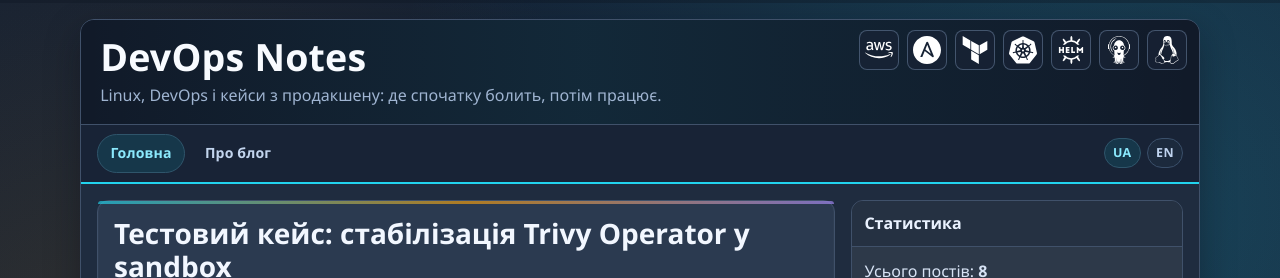
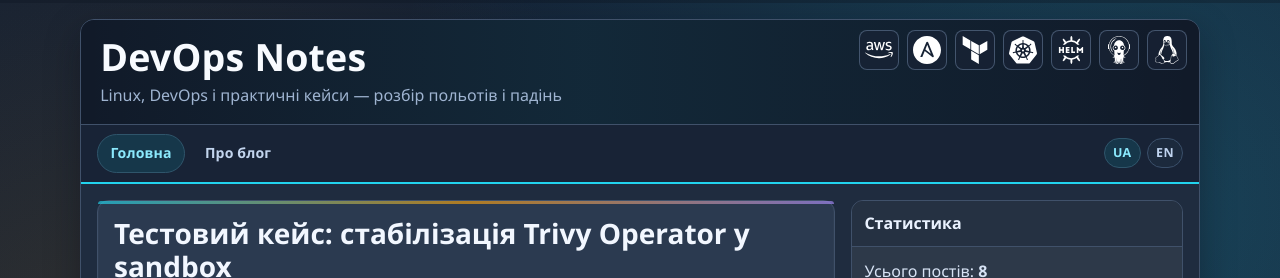
Before and after one commit to paparoot-devops/paparoot, a Jekyll site: the page built from index.html, in a window 1280 px wide and 900 px high. Shown: the top 278 px of the window. Built offline with Jekyll 4.4.1, drawn with Linux system fonts in a browser that asks for light colours.

```diff
--- a/_config.yml
+++ b/_config.yml
@@ -1,5 +1,5 @@
 title: "DevOps Notes"
-description: "Linux, DevOps і кейси з продакшену: де спочатку болить, потім працює."
+description: "Linux, DevOps і практичні кейси — розбір польотів і падінь"
 theme: minima
 markdown: kramdown
 plugins:
```
